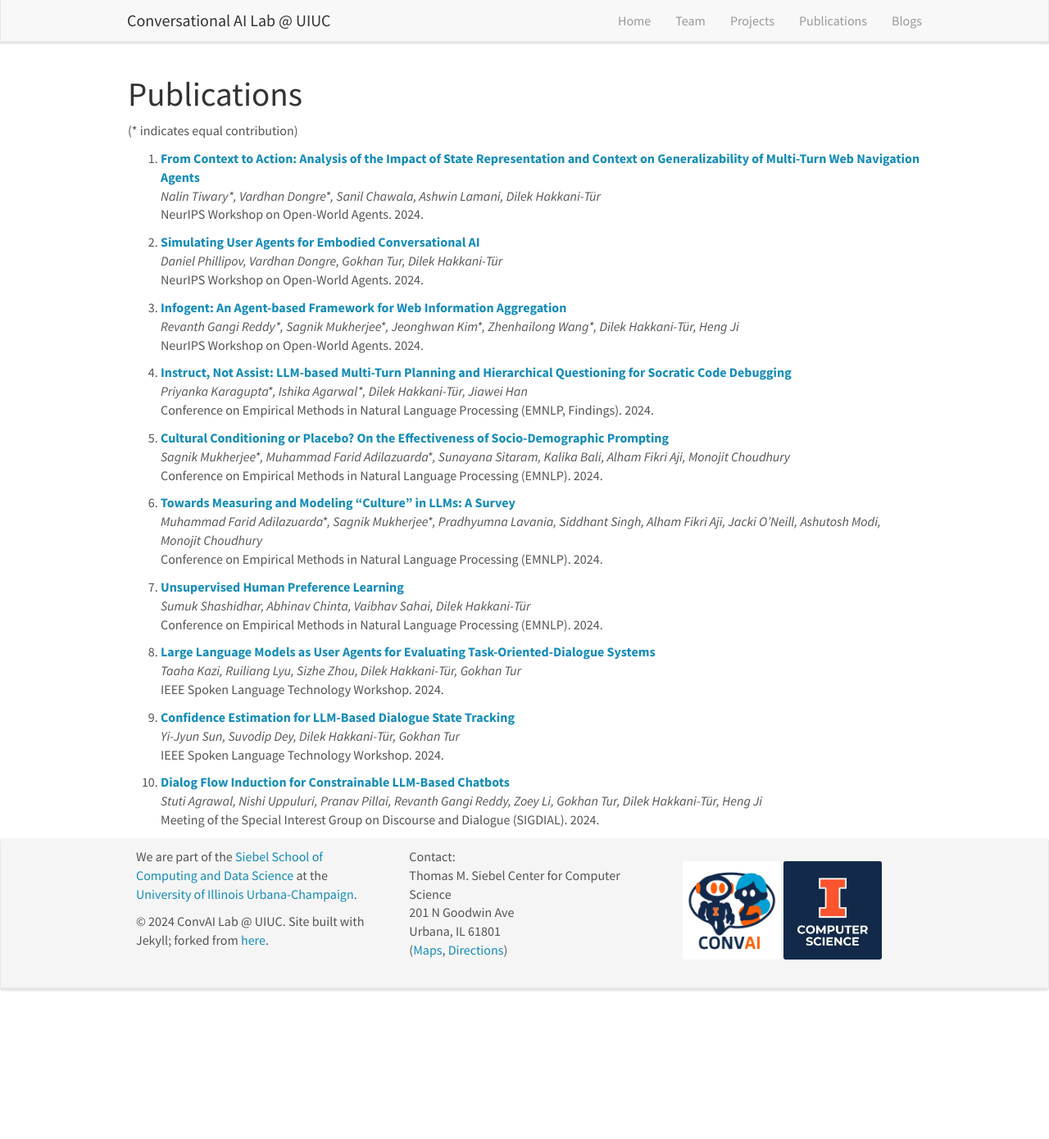
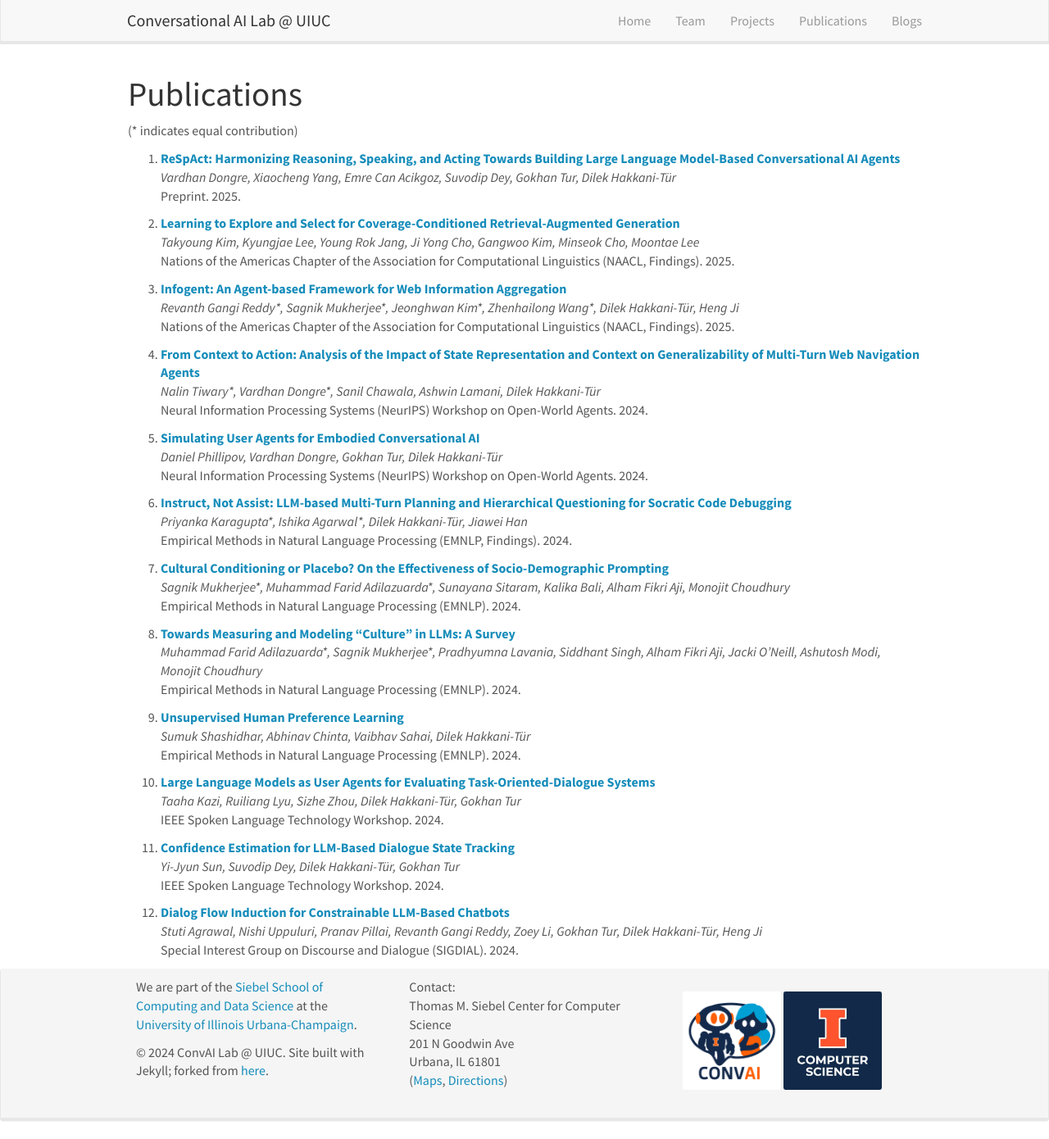
Before and after one commit to uiuc-conversational-ai-lab/uiuc-conversational-ai-lab.github.io, a Jekyll site: the page built from _pages/publications.md, in a window 1280 px wide and 1390 px high. Shown: the whole window at 82% size. Built offline with Jekyll 4.4.1, drawn with Linux system fonts in a browser that asks for light colours; nearby versions of some CDN libraries.

Commit message:
update pubs

```diff
--- a/_data/publist.yml
+++ b/_data/publist.yml
@@ -1,50 +1,64 @@
+- title: "ReSpAct: Harmonizing Reasoning, Speaking, and Acting Towards Building Large Language Model-Based Conversational AI Agents"
+  authors: Vardhan Dongre, Xiaocheng Yang, Emre Can Acikgoz, Suvodip Dey, Gokhan Tur, Dilek Hakkani-Tür
+  link:
+    url: https://arxiv.org/abs/2411.00927
+    display: Preprint. 2025.
+  highlight: 1
+
+- title: "Learning to Explore and Select for Coverage-Conditioned Retrieval-Augmented Generation"
+  authors: Takyoung Kim, Kyungjae Lee, Young Rok Jang, Ji Yong Cho, Gangwoo Kim, Minseok Cho, Moontae Lee
+  link:
+    url: https://arxiv.org/abs/2407.01158
+    display: Nations of the Americas Chapter of the Association for Computational Linguistics (NAACL, Findings). 2025.
+  highlight: 1
+
+- title: "Infogent: An Agent-based Framework for Web Information Aggregation"
+  authors: Revanth Gangi Reddy&#42;, Sagnik Mukherjee&#42;, Jeonghwan Kim&#42;, Zhenhailong Wang&#42;, Dilek Hakkani-Tür, Heng Ji
+  link:
+    url: https://arxiv.org/abs/2410.19054
+    display: Nations of the Americas Chapter of the Association for Computational Linguistics (NAACL, Findings). 2025.
+  highlight: 1
+
 - title: "From Context to Action: Analysis of the Impact of State Representation and Context on Generalizability of Multi-Turn Web Navigation Agents"
   authors: Nalin Tiwary&#42;, Vardhan Dongre&#42;, Sanil Chawala, Ashwin Lamani, Dilek Hakkani-Tür
   link:
     url: https://openreview.net/forum?id=8ocBIbsN6I
-    display: NeurIPS Workshop on Open-World Agents. 2024.
+    display: Neural Information Processing Systems (NeurIPS) Workshop on Open-World Agents. 2024.
   highlight: 1
 
 - title: "Simulating User Agents for Embodied Conversational AI"
   authors: Daniel Phillipov, Vardhan Dongre, Gokhan Tur, Dilek Hakkani-Tür
   link:
     url: https://openreview.net/forum?id=xcok2UNQvB
-    display: NeurIPS Workshop on Open-World Agents. 2024.
-  highlight: 1
-
-- title: "Infogent: An Agent-based Framework for Web Information Aggregation"
-  authors: Revanth Gangi Reddy&#42;, Sagnik Mukherjee&#42;, Jeonghwan Kim&#42;, Zhenhailong Wang&#42;, Dilek Hakkani-Tür, Heng Ji
-  link:
-    url: https://openreview.net/forum?id=TtAG4EQYkf
-    display: NeurIPS Workshop on Open-World Agents. 2024.
+    display: Neural Information Processing Systems (NeurIPS) Workshop on Open-World Agents. 2024.
   highlight: 1
 
 - title: "Instruct, Not Assist: LLM-based Multi-Turn Planning and Hierarchical Questioning for Socratic Code Debugging"
   authors: Priyanka Karagupta&#42;, Ishika Agarwal&#42;, Dilek Hakkani-Tür, Jiawei Han
   link:
     url: https://arxiv.org/abs/2406.11709
-    display:  Conference on Empirical Methods in Natural Language Processing (EMNLP, Findings). 2024.
+    display:  Empirical Methods in Natural Language Processing (EMNLP, Findings). 2024.
   highlight: 1
 
 - title: "Cultural Conditioning or Placebo? On the Effectiveness of Socio-Demographic Prompting"
   authors: Sagnik Mukherjee&#42;, Muhammad Farid Adilazuarda&#42;, Sunayana Sitaram, Kalika Bali, Alham Fikri Aji, Monojit Choudhury
   link:
     url: https://arxiv.org/abs/2406.11661
-    display:  Conference on Empirical Methods in Natural Language Processing (EMNLP). 2024.
+    display:  Empirical Methods in Natural Language Processing (EMNLP). 2024.
   highlight: 1
 
 - title: "Towards Measuring and Modeling \"Culture\" in LLMs: A Survey"
   authors: Muhammad Farid Adilazuarda&#42;, Sagnik Mukherjee&#42;, Pradhyumna Lavania, Siddhant Singh, Alham Fikri Aji, Jacki O'Neill, Ashutosh Modi, Monojit Choudhury
   link:
     url: https://arxiv.org/abs/2403.15412
-    display:  Conference on Empirical Methods in Natural Language Processing (EMNLP). 2024.
+    display:  Empirical Methods in Natural Language Processing (EMNLP). 2024.
   highlight: 1
 
 - title: "Unsupervised Human Preference Learning"
   authors: Sumuk Shashidhar, Abhinav Chinta, Vaibhav Sahai, Dilek Hakkani-Tür
   link:
     url: https://arxiv.org/abs/2410.03731
-    display:  Conference on Empirical Methods in Natural Language Processing (EMNLP). 2024.
+    display: Empirical Methods in Natural Language Processing (EMNLP). 2024.
   highlight: 1
 
 - title: "Large Language Models as User Agents for Evaluating Task-Oriented-Dialogue Systems"
@@ -65,7 +79,7 @@
   authors: Stuti Agrawal, Nishi Uppuluri, Pranav Pillai, Revanth Gangi Reddy, Zoey Li, Gokhan Tur, Dilek Hakkani-Tür, Heng Ji
   link:
     url: https://arxiv.org/abs/2408.01623
-    display:  Meeting of the Special Interest Group on Discourse and Dialogue (SIGDIAL). 2024.
+    display:  Special Interest Group on Discourse and Dialogue (SIGDIAL). 2024.
   highlight: 1
 
 
```
